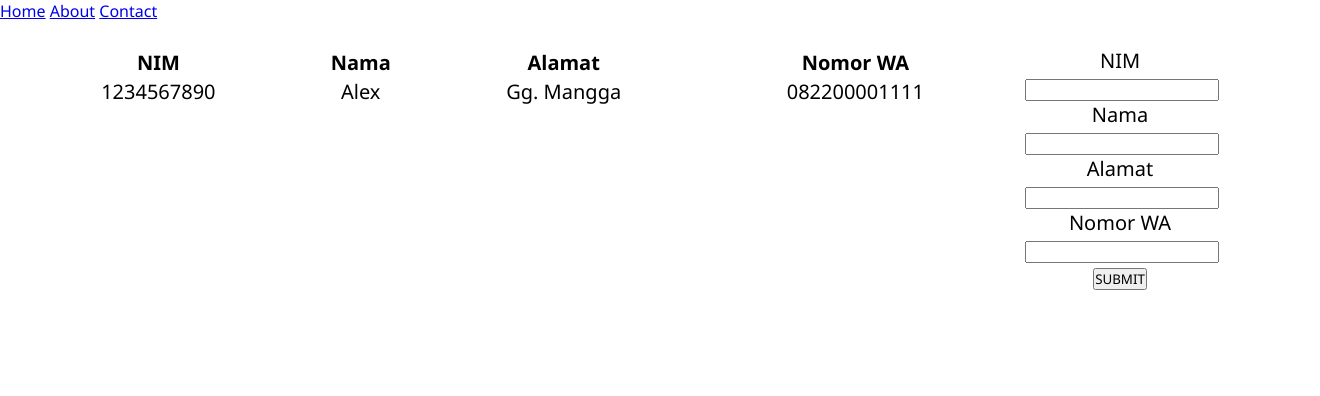
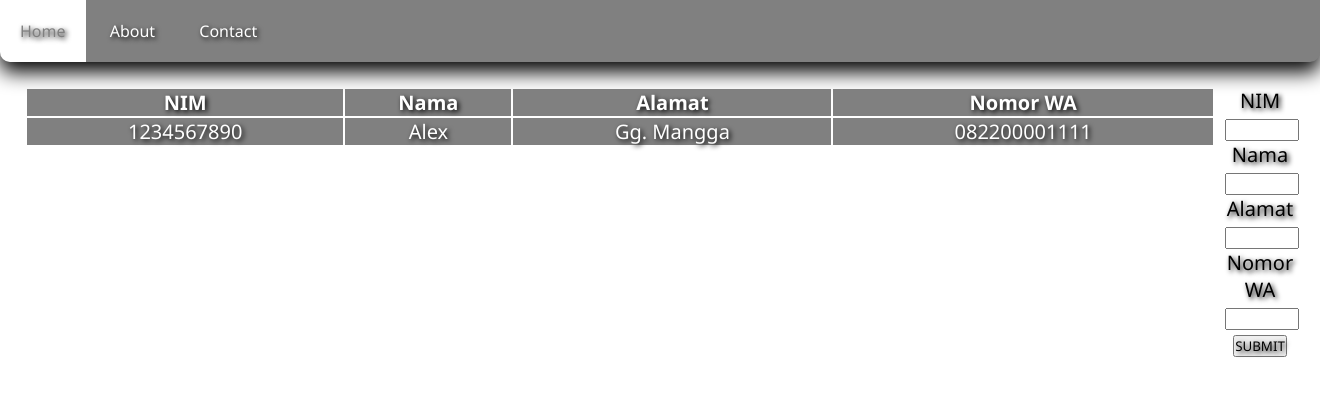
Before and after one commit to vghost56/Prak-PEMWEB-RA-2021, a PHP site: page / in a window 1320 px wide. Shown: the top 396 px of the page. Run offline with PHP 8.4, Linux system fonts and the light colour scheme.

Commit message:
Bahan Ajar

```diff
--- a/prak5/style.css
+++ b/prak5/style.css
@@ -2,12 +2,35 @@
   margin: 0;
   padding: 0;
   font-family: "Segoe UI", Tahoma, Geneva, Verdana, sans-serif;
+  text-shadow: 2px 2px 5px black;
+}
+
+.navbar {
+  background-color: gray;
+  overflow: hidden;
+  border-radius: 0px 0px 10px 10px;
+  box-shadow: 0px 10px 20px black;
+}
+.navbar nav {
+  float: left;
+}
+.navbar nav a {
+  display: inline-block;
+  color: white;
+  padding: 20px 20px;
+  text-align: center;
+  text-decoration: none;
+  cursor: pointer;
+}
+.navbar nav a:hover {
+  background-color: white;
+  color: gray;
 }
 
 .badan {
   padding: 20px;
   display: grid;
-  grid-template-columns: 1000px 200px auto;
+  grid-template-columns: 1200px auto;
 }
 .badan .slide {
   padding: 5px;
@@ -17,6 +40,10 @@
 .badan .slide table {
   width: 100%;
 }
+.badan .slide table th, .badan .slide table td {
+  background-color: grey;
+  color: white;
+}
 .badan .slide input {
   width: 100%;
 }
--- a/prak5/style.scss
+++ b/prak5/style.scss
@@ -1,21 +1,52 @@
+$bentuk : 10px;
+
 * {
     margin : 0;
     padding: 0;
     font-family: 'Segoe UI', Tahoma, Geneva, Verdana, sans-serif;
+    text-shadow: 2px 2px 5px black;
+}
+
+.navbar {
+    background-color: gray;
+    overflow: hidden;
+    border-radius: 0px 0px $bentuk $bentuk;
+    box-shadow: 0px 10px 20px black;
+    nav {
+        float: left;
+        a {
+            display: inline-block;
+            color: white;
+            padding: 20px 20px;
+            text-align: center;
+            text-decoration: none;
+            cursor: pointer;
+        }
+        a:hover {
+            background-color: white;
+            color: gray;
+        }
+    }
 }
 
 .badan {
     padding: 20px;
     display: grid;
-    grid-template-columns: 1000px 200px auto;
+    grid-template-columns: 1200px auto;
 
     .slide {
         padding: 5px;
         font-size: 20px;
         text-align: center;
+
         table {
             width: 100%;
+            th, td {
+                background-color: grey;
+                color: white;
+            }
         }
+
         input {
             width: 100%;
         }
```
Also changed, not shown: 1 other file.
